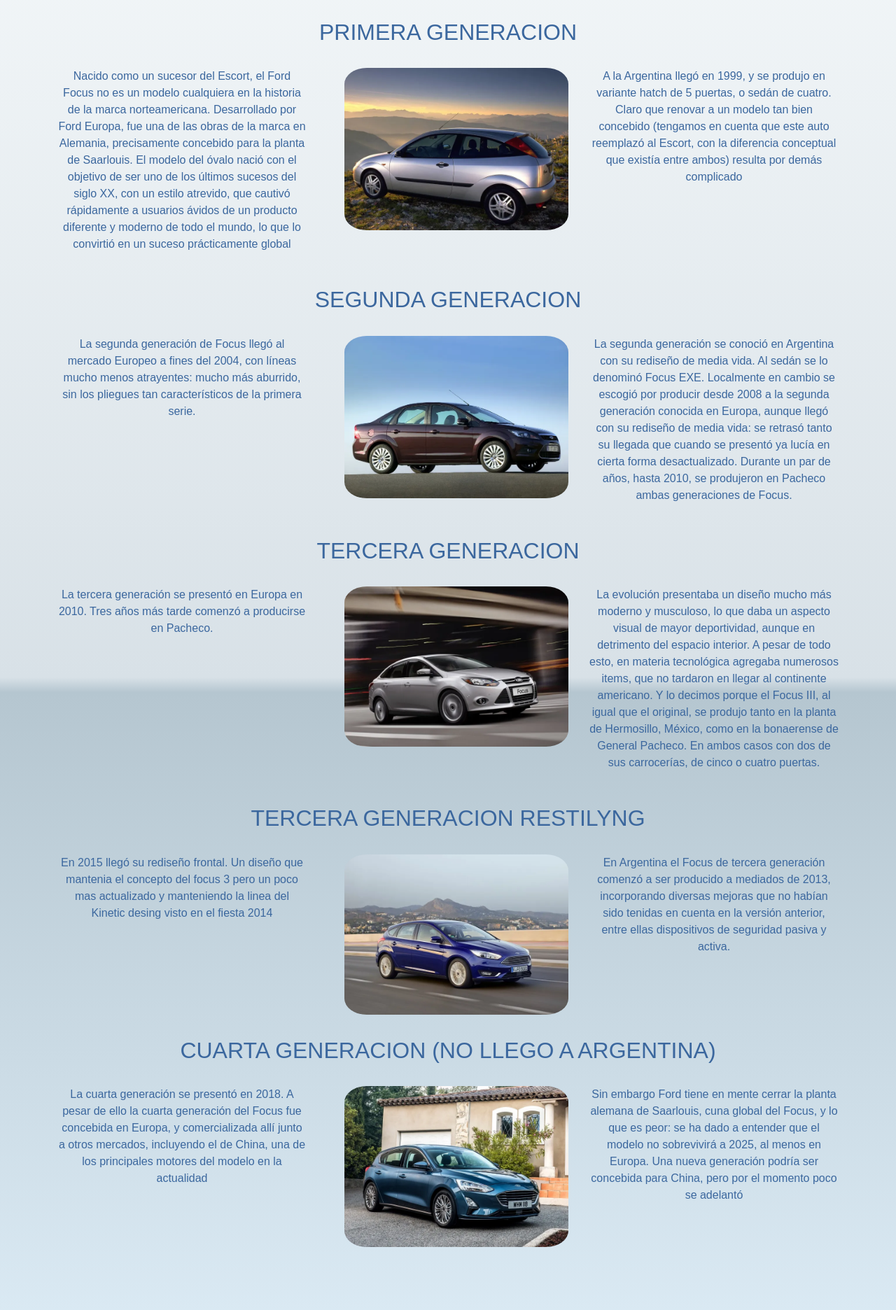
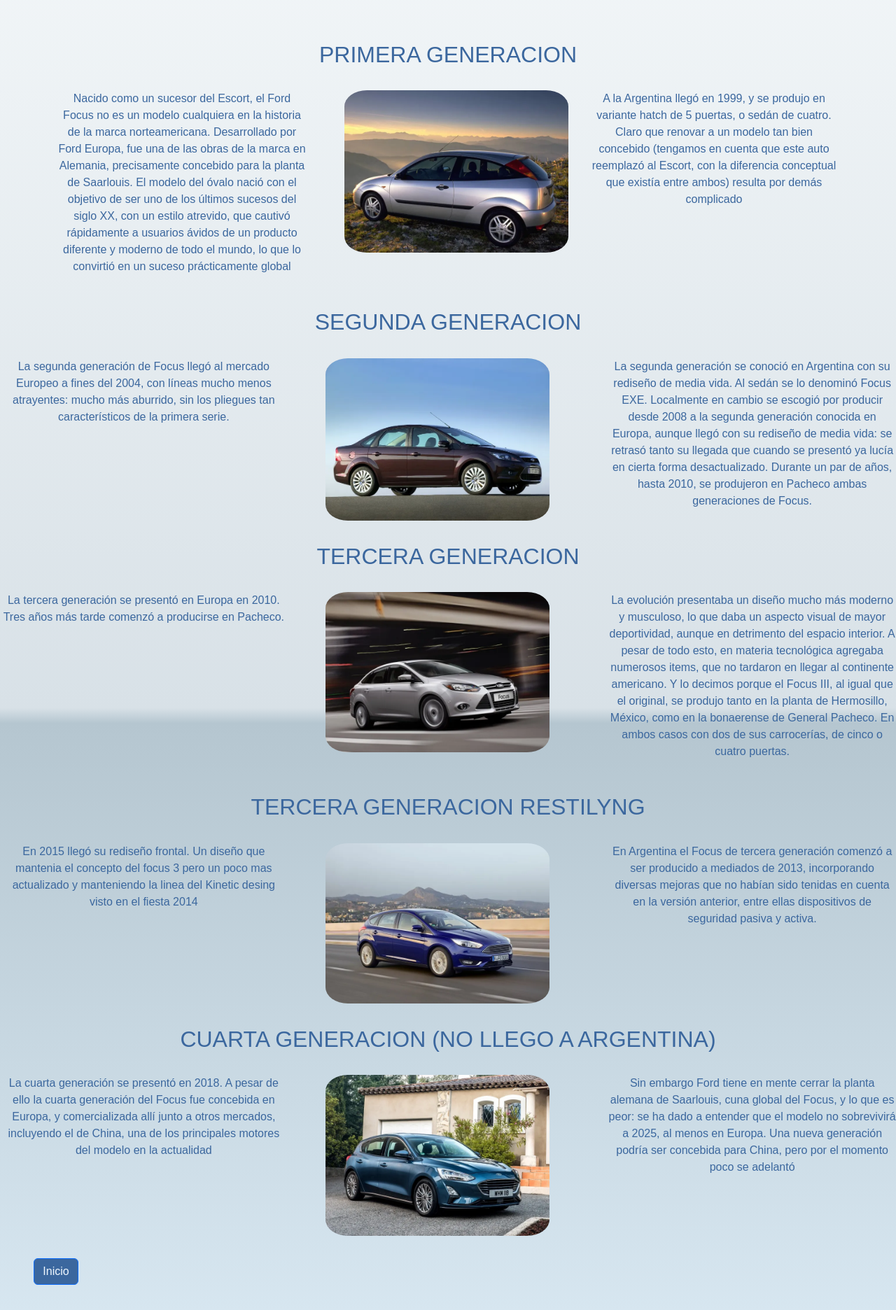
Before and after one commit to carmesto91/Proyecto-final, a plain HTML site: page pages/auto.html in a window 1280 px wide. Shown: the part 88-1960 px from the top of the page at 70% size. Drawn offline with nearby package versions, Linux system fonts and the light colour scheme.

Commit message:
4ta version animaciones

```diff
--- a/css/estilo.css
+++ b/css/estilo.css
@@ -34,7 +34,7 @@
    height: 90%;
     font-size: 1rem;
     text-align: center;
-    margin-top: 15rem;
+    margin-top: 25rem;
     margin:10px;
     margin-left: 10px;
      margin-right: 10px;
@@ -124,7 +124,7 @@
 
     }
 .header-index{
-    position: sticky;
+
     top: 0px;
 
 }
@@ -139,6 +139,7 @@
     width: 100%;
     height: 35px;
     margin:0;
+    margin-bottom: 2rem;
     /* Permalink - use to edit and share this gradient: https://colorzilla.com/gradient-editor/#3b679e+0,2b88d9+50,207cca+51,7db9e8+100;Blue+Gloss+%232 */
     background: #3b679e; /* Old browsers */
     background: -moz-linear-gradient(top,  #3b679e 0%, #2b88d9 50%, #207cca 51%, #7db9e8 100%); /* FF3.6-15 */
@@ -289,7 +290,7 @@
    margin-bottom: 1rem;
     text-align: center;
     width: auto;
-
+   margin-top: 2rem;
 }
 .h3marcadif:hover{
     transform: scale(1.5);
@@ -511,3 +512,10 @@
    color: #3b679e;
    text-decoration: dashed;
 }
+.btn{
+    margin-top: 2rem;
+    background-color: #3b679e;
+    margin-bottom: 0.5rem;
+    font-size: medium;
+    color: aliceblue;
+}
--- a/pages/auto.html
+++ b/pages/auto.html
@@ -9,9 +9,9 @@
     <link rel="stylesheet" href="../css/estilo.css">
     <title>Historia del auto</title>
 </head>
-<body>
+<div>
     <header class="header-index">
-        <div data-aos="zoom-in-left">
+
             <h1>Fan Page Ford Focus</h1>
 
         <nav>
@@ -35,71 +35,73 @@
     <div class="container">
        <div class="row">
 
-        <div class="col-xs-12 col-md-12 col-lg-12 text-center"><h2 class="hauto">PRIMERA GENERACION</h2>
+        <div class="col-xs-12 col-md-12 col-lg-12 text-center"><div data-aos="fade-down"><h2 class="hauto">PRIMERA GENERACION</h2></div>
         </div></div>
         <div class="row">
-            <div class="col-xs-12 col-md-6 col-lg-4 text-center"><p class="t-auto">
+            <div class="col-xs-12 col-md-6 col-lg-4 text-center"><div data-aos="fade-right"><p class="t-auto">
                 Nacido como un sucesor del Escort, el Ford Focus no es un modelo cualquiera en la historia de la marca norteamericana. Desarrollado por Ford Europa, fue una de las obras de la marca en Alemania, precisamente concebido para la planta de Saarlouis. El modelo del óvalo nació con el objetivo de ser uno de los últimos sucesos del siglo XX, con un estilo atrevido, que cautivó rápidamente a usuarios ávidos de un producto diferente y moderno de todo el mundo, lo que lo convirtió en un suceso prácticamente global
-            </p></div>
-            <div class="col-xs-12 col-md-6 col-lg-4 "><img class="imauto" src="../img/Ford-Focus 1.jpg" alt="primeragen"></div>
-            <div class="col-xs-12 col-md-6 col-lg-4 text-center "><p class="t-auto">
+            </p></div></div>
+            <div class="col-xs-12 col-md-6 col-lg-4 "><div data-aos="fade-down"><img class="imauto" src="../img/Ford-Focus 1.jpg" alt="primeragen"></div></div>
+            <div class="col-xs-12 col-md-6 col-lg-4 text-center "><div data-aos="fade-left"><p class="t-auto">
                 A la Argentina llegó en 1999, y se produjo en variante hatch de 5 puertas, o sedán de cuatro.
                 Claro que renovar a un modelo tan bien concebido (tengamos en cuenta que este auto reemplazó al Escort, con la diferencia conceptual que existía entre ambos) resulta por demás complicado
 
-            </p></div>
+            </p></div></div>
         </div>
         <div class="row">
-            <div class="col-xs-12 col-md-12 col-lg-12 text-center"><h2 class="hauto">SEGUNDA GENERACION</h2></div>
+            <div class="col-xs-12 col-md-12 col-lg-12 text-center"><div data-aos="fade-down"></div><h2 class="hauto">SEGUNDA GENERACION</h2></div>
+            </div></div>
+            <div class="row">
+                <div class="col-xs-12 col-md-6 col-lg-4 text-center"><div data-aos="fade-right"><p class="t-auto">
+                La segunda generación de Focus llegó al mercado Europeo a fines del 2004, con líneas mucho menos atrayentes: mucho más aburrido, sin los pliegues tan característicos de la primera serie.
+            </p></div></div>
+            <div class="col-xs-12 col-md-6 col-lg-4 "><div data-aos="fade-down"><img class="imauto" src="../img/Ford-Focus-8.jpg" alt="focus2">
+            </div></div>
+            <div class="col-xs-12 col-md-6 col-lg-4 text-center"><div data-aos="fade-left"><p class="t-auto">La segunda generación se conoció en Argentina con su rediseño de media vida. Al sedán se lo denominó Focus EXE.
+                Localmente en cambio se escogió por producir desde 2008 a la segunda generación conocida en Europa, aunque llegó con su rediseño de media vida: se retrasó tanto su llegada que cuando se presentó ya lucía en cierta forma desactualizado. Durante un par de años, hasta 2010, se produjeron en Pacheco ambas generaciones de Focus.</p>
+            </div></div></div>
+                <div class="row">
+                    <div class="col-xs-12 col-md-12 col-lg-12 text-center"><div data-aos="fade-down"><h2 class="hauto">TERCERA GENERACION</h2></div></div>
             </div>
             <div class="row">
-                <div class="col-xs-12 col-md-6 col-lg-4 text-center"><p class="t-auto">
-                La segunda generación de Focus llegó al mercado Europeo a fines del 2004, con líneas mucho menos atrayentes: mucho más aburrido, sin los pliegues tan característicos de la primera serie.
-            </p></div>
-            <div class="col-xs-12 col-md-6 col-lg-4 "><img class="imauto" src="../img/Ford-Focus-8.jpg" alt="focus2">
-            </div>
-            <div class="col-xs-12 col-md-6 col-lg-4 text-center"><p class="t-auto">La segunda generación se conoció en Argentina con su rediseño de media vida. Al sedán se lo denominó Focus EXE.
-                Localmente en cambio se escogió por producir desde 2008 a la segunda generación conocida en Europa, aunque llegó con su rediseño de media vida: se retrasó tanto su llegada que cuando se presentó ya lucía en cierta forma desactualizado. Durante un par de años, hasta 2010, se produjeron en Pacheco ambas generaciones de Focus.</p>
-            </div></div>
-                <div class="row">
-                    <div class="col-xs-12 col-md-12 col-lg-12 text-center"><h2 class="hauto">TERCERA GENERACION</h2></div>
-        </div>
-            <div class="row">
-                <div class="col-xs-12 col-md-6 col-lg-4 text-center"><p class="t-auto">La tercera generación se presentó en Europa en 2010. Tres años más tarde comenzó a producirse en Pacheco.
+                <div class="col-xs-12 col-md-6 col-lg-4 text-center"><div data-aos="fade-right"><p class="t-auto">La tercera generación se presentó en Europa en 2010. Tres años más tarde comenzó a producirse en Pacheco.
 
 
 
-                </p></div>
-                <div class="col-xs-12 col-md-6 col-lg-4 "><img class="imauto" src="../img/Ford-Focus-10.jpg" alt="focus 3f1">
-                </div>
-                <div class="col-xs-12 col-md-6 col-lg-4 text-center"><p class="t-auto">
+                </p></div></div>
+                <div class="col-xs-12 col-md-6 col-lg-4 "><div data-aos="fade-down"><img class="imauto" src="../img/Ford-Focus-10.jpg" alt="focus 3f1">
+                </div></div>
+                <div class="col-xs-12 col-md-6 col-lg-4 text-center"><div data-aos="fade-left"><p class="t-auto">
                 La evolución presentaba un diseño mucho más moderno y musculoso, lo que daba un aspecto visual de mayor deportividad, aunque en detrimento del espacio interior. A pesar de todo esto, en materia tecnológica agregaba numerosos items, que no tardaron en llegar al continente americano.
                 Y lo decimos porque el Focus III, al igual que el original, se produjo tanto en la planta de Hermosillo, México, como en la bonaerense de General Pacheco. En ambos casos con dos de sus carrocerías, de cinco o cuatro puertas.
-             </p></div>
+             </p></div></div>
         </div>
             <div class="row">
-                <div class="col-xs-12 col-md-12 col-lg-12 text-center"><h2 class="hauto">TERCERA GENERACION RESTILYNG</h2></div>
+                <div class="col-xs-12 col-md-12 col-lg-12 text-center"><div data-aos="fade-down"><h2 class="hauto">TERCERA GENERACION RESTILYNG</h2></div></div>
         </div>
             <div class="row">
-                <div class="col-xs-12 col-md-6 col-lg-4 text-center"><P class="t-auto">En 2015 llegó su rediseño frontal. Un diseño que mantenia el concepto del focus 3 pero un poco mas actualizado y manteniendo la linea del Kinetic desing visto en el fiesta 2014</P>
-                </div>
-                <div class="col-xs-12 col-md-6 col-lg-4 "><img class="imauto"src="../img/Ford-Focus-11.jpg" alt="focus3.5">
-                </div>
-                <div class="col-xs-12 col-md-6 col-lg-4 text-center"><p class="t-auto">En Argentina el Focus de tercera generación comenzó a ser producido a mediados de 2013, incorporando diversas mejoras que no habían sido tenidas en cuenta en la versión anterior, entre ellas dispositivos de seguridad pasiva y activa.
-                </p>
+                <div class="col-xs-12 col-md-6 col-lg-4 text-center"><div data-aos="fade-right"><P class="t-auto">En 2015 llegó su rediseño frontal. Un diseño que mantenia el concepto del focus 3 pero un poco mas actualizado y manteniendo la linea del Kinetic desing visto en el fiesta 2014</P>
+                </div></div>
+                <div class="col-xs-12 col-md-6 col-lg-4 "><div data-aos="fade-down"><img class="imauto"src="../img/Ford-Focus-11.jpg" alt="focus3.5">
+                </div> </div>
+                <div class="col-xs-12 col-md-6 col-lg-4 text-center"><div data-aos="fade-left"><p class="t-auto">En Argentina el Focus de tercera generación comenzó a ser producido a mediados de 2013, incorporando diversas mejoras que no habían sido tenidas en cuenta en la versión anterior, entre ellas dispositivos de seguridad pasiva y activa.
+                </p></div>
                 </div>
             </div>
             <div class="row">
-                <div class="col-xs-12 col-md-12 col-lg-12 text-center"><h2 class="hauto">CUARTA GENERACION (NO LLEGO A ARGENTINA)</h2></div>
+                <div class="col-xs-12 col-md-12 col-lg-12 text-center"><div data-aos="fade-down"><h2 class="hauto">CUARTA GENERACION (NO LLEGO A ARGENTINA)</h2></div>
+            </div></div>
+            <div class="row">
+                <div class="col-xs-12 col-md-6 col-lg-4 text-center"><div data-aos="fade-right"><p class="t-auto">La cuarta generación se presentó en 2018.
+                A pesar de ello la cuarta generación del Focus fue concebida en Europa, y comercializada allí junto a otros mercados, incluyendo el de China, una de los principales motores del modelo en la actualidad</p>
+                </div></div>
+                <div class="col-xs-12 col-md-6 col-lg-4 "><div data-aos="fade-down"><img class="imauto" src="../img/Ford-Focus-13.jpg" alt="focus4">
+                </div></div>
+                <div class="col-xs-12 col-md-6 col-lg-4 text-center"><div data-aos="fade-left"><p class="t-auto">Sin embargo Ford tiene en mente cerrar la planta alemana de Saarlouis, cuna global del Focus, y lo que es peor: se ha dado a entender que el modelo no sobrevivirá a 2025, al menos en Europa. Una nueva generación podría ser concebida para China, pero por el momento poco se adelantó</p></div>
+                </div>
             </div>
             <div class="row">
-                <div class="col-xs-12 col-md-6 col-lg-4 text-center"><p class="t-auto">La cuarta generación se presentó en 2018.
-                A pesar de ello la cuarta generación del Focus fue concebida en Europa, y comercializada allí junto a otros mercados, incluyendo el de China, una de los principales motores del modelo en la actualidad</p>
-                </div>
-                <div class="col-xs-12 col-md-6 col-lg-4 "><img class="imauto" src="../img/Ford-Focus-13.jpg" alt="focus4">
-                </div>
-                <div class="col-xs-12 col-md-6 col-lg-4 text-center"><p class="t-auto">Sin embargo Ford tiene en mente cerrar la planta alemana de Saarlouis, cuna global del Focus, y lo que es peor: se ha dado a entender que el modelo no sobrevivirá a 2025, al menos en Europa. Una nueva generación podría ser concebida para China, pero por el momento poco se adelantó</p>
-                </div>
-            </div>
+                <div class="col-xs-2 col-md-2 col-lg-2 align-content-center"><a class="btn btn-primary" href="./auto.html" role="button">Inicio</a></div></div>
 
     </main>
     <footer>
```
Also changed, not shown: index.html (+5 -2 lines), pages/famosos.html (+12 -9 lines), pages/galeria.html (+2 -2 lines), pages/marca.html (+31 -26 lines), pages/miFocus.html (+24 -22 lines), pages/opinionesFans.html (+4 -2 lines).
